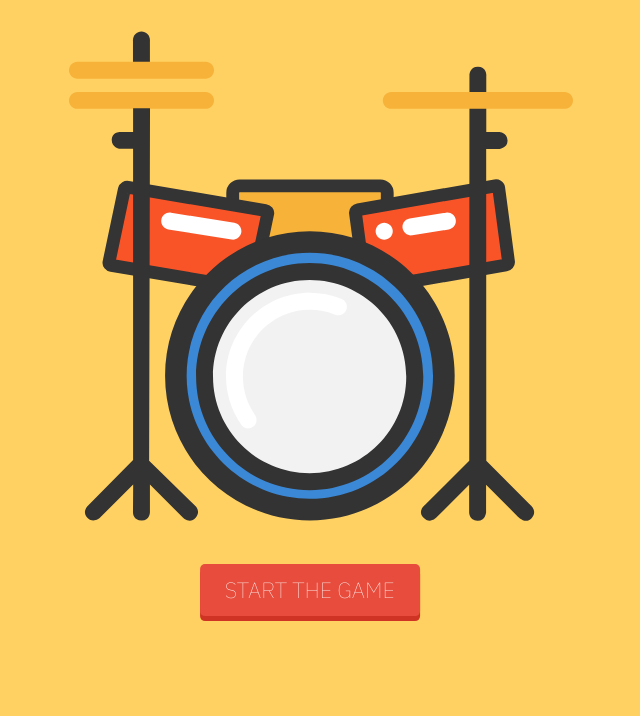
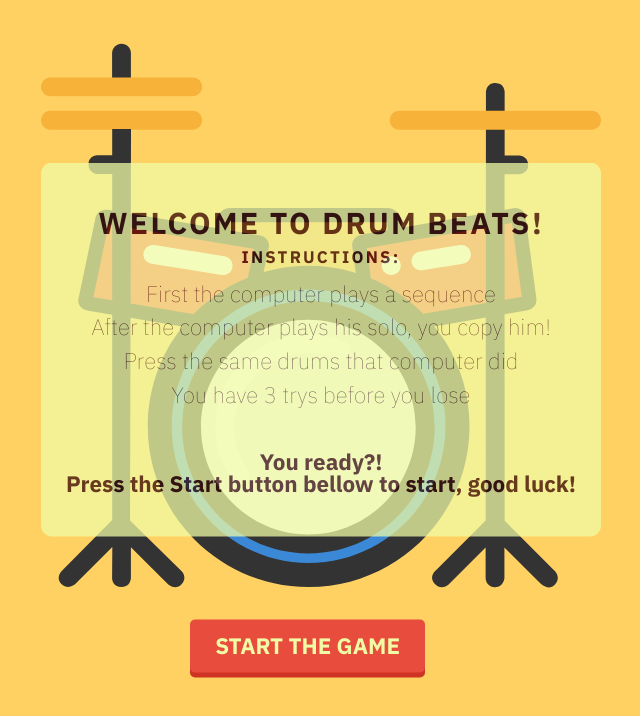
Before and after one commit to fajfara/drum-beats, a plain HTML site: page index.html in a window 1280 px wide. Shown: the whole page, without its empty margins (319-959 px from the left). Drawn offline with Linux system fonts and the light colour scheme.

Commit message:
11.5.2018 update

```diff
--- a/css/style.css
+++ b/css/style.css
@@ -55,15 +55,15 @@ body {
 .btn {
   border-radius: 5px;
   padding: 15px 25px;
-  font-size: 22px;
+  display: inline-block;
+  position: relative;
+  left: -1.2rem;
+  margin-top: 2rem;
   text-decoration: none;
-  color: #fff;
-  position: relative;
-  left: 50%;
-  transform: translateX(-55%);
-  margin-top: 3rem;
-  display: inline-block;
-  font-family: "IBM Plex Sans", sans-serif, sans-serif;
+  color: #f1fba6;
+  font-size: 2rem;
+  font-family: "IBM Plex Sans", sans-serif;
+  font-weight: 700;
   text-transform: uppercase; }
   .btn:active {
     transform: translate(0px, 5px);
@@ -73,20 +73,66 @@ body {
 .red {
   background-color: #e74c3c;
   box-shadow: 0px 5px 0px 0px #CE3323; }
-
-.red:hover {
-  background-color: #FF6656; }
+  .red:hover {
+    background-color: #FF6656; }
 
 .drum-container {
-  width: 45rem;
+  width: 50rem;
   margin: 0 auto;
+  margin-top: 8rem;
+  padding-bottom: 10rem;
   position: absolute;
   top: 40%;
   left: 50%;
-  transform: translate(-50%, -50%); }
+  transform: translate(-50%, -50%);
+  overflow: visible;
+  text-align: center; }
 
 #drums {
   width: 100%; }
+
+#drum-overlay {
+  width: 100%;
+  height: 50%;
+  position: absolute;
+  top: 17%;
+  border-radius: 1rem;
+  background-color: #f1fba6; }
+
+.drum-overlay__text {
+  margin-top: 4rem;
+  text-align: center; }
+  .drum-overlay__text h1 {
+    font-size: 2.7rem;
+    color: #330808;
+    font-family: "IBM Plex Sans", sans-serif;
+    font-weight: 700;
+    text-transform: uppercase;
+    letter-spacing: .2rem;
+    margin-bottom: 1rem; }
+  .drum-overlay__text--instructions-title {
+    font-size: 1.5rem;
+    color: #330808;
+    font-family: "IBM Plex Sans", sans-serif;
+    font-weight: 700;
+    text-transform: uppercase;
+    letter-spacing: .2rem;
+    margin-bottom: 1rem; }
+  .drum-overlay__text ul {
+    margin-top: 1.5rem;
+    color: #330808; }
+    .drum-overlay__text ul li {
+      margin-top: 1rem;
+      font-size: 2rem;
+      font-family: "IBM Plex Sans", sans-serif; }
+  .drum-overlay__text--ready-text {
+    position: relative;
+    display: block;
+    margin-top: 4rem;
+    font-size: 2rem;
+    font-family: "IBM Plex Sans", sans-serif;
+    font-weight: 700;
+    color: #330808; }
 
 .animate--beat {
   animation-name: beat;
@@ -105,7 +151,7 @@ body {
 
 @keyframes beat {
   0% {
-    transform: scale(1.1); }
+    transform: scale(1.05); }
   100% {
     transform: scale(1); } }
 
@@ -157,6 +203,15 @@ body {
 .fade-in {
   animation: fade-in 2s; }
 
+.fade-out {
+  animation: fade-out 1s; }
+
+.disable-click {
+  pointer-events: none; }
+
+.enable-click {
+  pointer-events: all; }
+
 .start-overlay {
   height: 100vh;
   width: 100%;
@@ -170,9 +225,11 @@ body {
     transform: translate(-50%, -50%);
     font-family: "IBM Plex Sans", sans-serif;
     font-weight: 700;
-    font-size: 5rem;
+    font-size: 4.5rem;
     color: #e50000;
     letter-spacing: .2rem;
     text-transform: uppercase;
-    border-bottom: #e50000 4px solid;
     line-height: 7rem; }
+
+.effect01 {
+  text-shadow: 0px 1px 0px #fcc597, 0px 2px 0px #ffbd87, 0px 3px 0px #ffad6b, 0px 4px 0px #ffa359, 0px 5px 10px rgba(255, 132, 31, 0.6); }
--- a/index.html
+++ b/index.html
@@ -9,10 +9,30 @@
 </head>
 <body>
     <div class="start-overlay" id="overlay">
-        <h1>Welcome to drum beats</h1>
+        <h1 class="effect01">Welcome to drum beats</h1>
 
     </div>
     <div class="drum-container hide" id="drum-container">
+        <div id="drum-overlay" class="hide">
+            <div class="drum-overlay__text">
+                <h1>Welcome to Drum beats!</h1>
+                <p>
+                    <span class="drum-overlay__text--instructions-title">
+                        Instructions:
+                    </span>
+                    <ul>
+                        <li>First the computer plays a sequence</li>
+                        <li>After the computer plays his solo, you copy him!</li>
+                        <li>Press the same drums that computer did</li>
+                        <li>You have 3 trys before you lose</li>
+                    </ul>
+                    <span class="drum-overlay__text--ready-text">
+                        You ready?! <br>
+                        Press the Start button bellow to start, good luck!
+                    </span>
+                </p>
+            </div>
+        </div>
         <?xml version="1.0" encoding="utf-8"?>
         <!-- Generator: Adobe Illustrator 21.0.2, SVG Export Plug-In . SVG Version: 6.00 Build 0)  -->
         <svg version="1.1" id="Layer_1" xmlns="http://www.w3.org/2000/svg" xmlns:xlink="http://www.w3.org/1999/xlink" x="0px" y="0px"
@@ -91,7 +111,7 @@
         </g>
         </svg>
 
-        <a href="#" class="btn red" id="start-button">Start the game</a>
+        <a href="#" class="btn red disable-click" id="start-button">Start the game</a>
 
 
     </div>
--- a/js/app.js
+++ b/js/app.js
@@ -4,15 +4,19 @@ let count = 5;
 let on;
 let off;
 let j = 0;
+const introSeq = [2,3,5];
+
 const snareDrum = document.getElementById('snare-drum');
 const leftTom = document.getElementById('left-tom');
 const rightTom = document.getElementById('right-tom');
 const kickDrum = document.getElementById('kick-drum');
 const rightCymbal = document.getElementById('right-cymbal');
 const leftCymbal = document.getElementById('left-cymbal-top-one');
+const leftCymbalTop = document.getElementById('left-top-cymbal');
 const overlay = document.getElementById('overlay');
 const drumContainer = document.getElementById('drum-container');
 const startButton = document.getElementById('start-button');
+const drumOverlay = document.getElementById('drum-overlay');
 
 // audio variables
 const snareDrumAudio = new Audio('./drum-sounds/snare.wav');
@@ -21,6 +25,7 @@ const rightTomAudio = new Audio('./drum-sounds/right-tom.wav');
 const kickDrumAudio = new Audio('./drum-sounds/kickdrum.wav');
 const rightCymbalAudio = new Audio('./drum-sounds/cymbal.wav');
 const leftCymbalAudio = new Audio('./drum-sounds/closed-cymbal.wav');
+const buttonPushed = new Audio('./drum-sounds/button-push.wav');
 
 window.onload = function() {
 
@@ -29,15 +34,70 @@ window.onload = function() {
     }
     console.log(simonSeq);
     startScreen();
+    setTimeout(() => {
+        introSequence();
+    }, 2200);
 
     startButton.addEventListener("click", function(){
+        buttonPushed.play();
+        setTimeout(() => {
+            drumOverlay.classList.remove("show");
+            drumOverlay.classList.add("fade-out");
+            setTimeout(() => {
+                drumOverlay.classList.add("hide");
+            }, 900);
+        }, 500);
         startSequence();
+        console.log(count, j);
     })
 
 
 
 
 };
+
+function introSequence(){
+    var onIntro = 500;
+    var offIntro = 100;
+    var index = 0;
+
+    a = setInterval(function() {
+        if(introSeq[index] == 2){
+            leftTom.classList.add("animate--beat");
+            playAudio(leftTomAudio);
+            setTimeout(function() {
+                leftTom.classList.remove("animate--beat");
+            }, offIntro);
+        }
+        if(introSeq[index] == 3){
+            rightTom.classList.add("animate--beat");
+            playAudio(rightTomAudio);
+            setTimeout(function() {
+                rightTom.classList.remove("animate--beat");
+            }, offIntro);
+        }
+        if(introSeq[index] == 5){
+            rightCymbal.classList.add("animate--beat");
+            playAudio(rightCymbalAudio);
+            setTimeout(function() {
+                rightCymbal.classList.remove("animate--beat");
+            }, 1000);
+        }
+        index++;
+        if(index == introSeq.length){
+            clearInterval(a);
+            startButton.classList.remove("disable-click");
+            startButton.classList.add("enable-click");
+            setTimeout(() => {
+                drumOverlay.classList.remove("hide");
+                drumOverlay.classList.add("show");
+                drumOverlay.classList.add("fade-in");
+            }, 500);
+
+            index = 0;
+        }
+    }, onIntro)
+}
 
 function startScreen() {
     setTimeout(() => {
@@ -63,12 +123,12 @@ function playAudio(source) {
 function startSequence() {
     // set interval length
     if(count <= 10){
-        off = 400;
-        on = 800;
+        off = 800;
+        on = 1600;
     }
     else {
-        off = 250;
-        on = 500;
+        off = 500;
+        on = 1000;
     }
 
     x = setInterval(function () {
@@ -77,12 +137,10 @@ function startSequence() {
             console.log("Inside of snare drum");
 
             playAudio(snareDrumAudio);
-            // trying to fix the bug with audio
-
 
             setTimeout(function() {
                 snareDrum.classList.remove("animate--beat");
-            }, 200);
+            }, off);
         }
         else if(simonSeq[j] == 2) {
             leftTom.classList.add("animate--beat");
@@ -118,16 +176,19 @@ function startSequence() {
         }
         else if(simonSeq[j] == 6) {
             leftCymbal.classList.add("move-cymbal-down");
+            leftCymbalTop.classList.add("move-cymbal-down");
             console.log("Inside of closed cymbal");
             playAudio(leftCymbalAudio);
             setTimeout(function() {
                 leftCymbal.classList.remove("move-cymbal-down");
+                leftCymbalTop.classList.remove("move-cymbal-down");
             }, off);
         }
         j++;
         console.log("This is the: " + j + "nth time throught the interval");
         if(j == count){
             clearInterval(x);
+            j = 0;
         }
 
     }, on);
--- a/sass/_animations.scss
+++ b/sass/_animations.scss
@@ -18,7 +18,7 @@
 
 @keyframes beat {
     0% {
-        transform: scale(1.1);
+        transform: scale(1.05);
     }
     100% {
         transform: scale(1);
--- a/sass/_buttons.scss
+++ b/sass/_buttons.scss
@@ -1,29 +1,31 @@
 .btn {
     border-radius: 5px;
     padding: 15px 25px;
-    font-size: 22px;
+    display: inline-block;
+    position: relative;
+    left: -1.2rem;
+    margin-top: 2rem;
     text-decoration: none;
-    color: #fff;
-    position: relative;
-    left: 50%;
-    transform: translateX(-55%);
-    margin-top: 3rem;
-    display: inline-block;
-    font-family: $main-font, sans-serif;
+    color: $beige;
+    font-size: 2rem;
+    font-family: $main-font;
+    font-weight: 700;
     text-transform: uppercase;
 
-    &:active {
+    &:active{
         transform: translate(0px, 5px);
         -webkit-transform: translate(0px, 5px);
         box-shadow: 0px 1px 0px 0px;
     }
+
 }
 
-.red {
+
+.red{
     background-color: #e74c3c;
     box-shadow: 0px 5px 0px 0px #CE3323;
+
+    &:hover {
+        background-color: #FF6656;
+    }
 }
-
-.red:hover {
-    background-color: #FF6656;
-}
--- a/sass/_drum.scss
+++ b/sass/_drum.scss
@@ -1,12 +1,72 @@
 .drum-container {
-    width: 45rem;
+    width: 50rem;
     margin: 0 auto;
+    margin-top: 8rem;
+    padding-bottom: 10rem;
     position: absolute;
     top: 40%;
     left: 50%;
     transform: translate(-50%, -50%);
+    overflow: visible;
+    text-align: center;
 }
 
 #drums {
     width: 100%;
 }
+
+#drum-overlay {
+    width: 100%;
+    height: 50%;
+    position: absolute;
+    top: 17%;
+    border-radius: 1rem;
+    background-color: $beige;
+}
+
+.drum-overlay {
+    &__text {
+        margin-top: 4rem;
+        text-align: center;
+
+        & h1{
+            font-size: 2.7rem;
+            color: $brown;
+            font-family: $main-font;
+            font-weight: 700;
+            text-transform: uppercase;
+            letter-spacing: .2rem;
+            margin-bottom: 1rem;
+        }
+
+        &--instructions-title {
+            font-size: 1.5rem;
+            color: $brown;
+            font-family: $main-font;
+            font-weight: 700;
+            text-transform: uppercase;
+            letter-spacing: .2rem;
+            margin-bottom: 1rem;
+        }
+
+        & ul {
+            margin-top: 1.5rem;
+            color: $brown;
+            & li {
+                margin-top: 1rem;
+                font-size: 2rem;
+                font-family: $main-font;
+            }
+        }
+
+        &--ready-text{
+            position: relative;
+            display: block;
+            margin-top: 4rem;
+            font-size: 2rem;
+            font-family: $main-font;
+            font-weight: 700;
+            color: $brown;
+        }
+    }
+}
--- a/sass/_utilities.scss
+++ b/sass/_utilities.scss
@@ -15,3 +15,16 @@
 .fade-in {
     animation: fade-in 2s;
 }
+
+.fade-out {
+    animation: fade-out 1s;
+}
+
+
+.disable-click {
+    pointer-events: none;
+}
+
+.enable-click {
+    pointer-events: all;
+}
```
Also changed, not shown: sass/_overlay.scss (+10 -2 lines), README.md, 1 other file.
